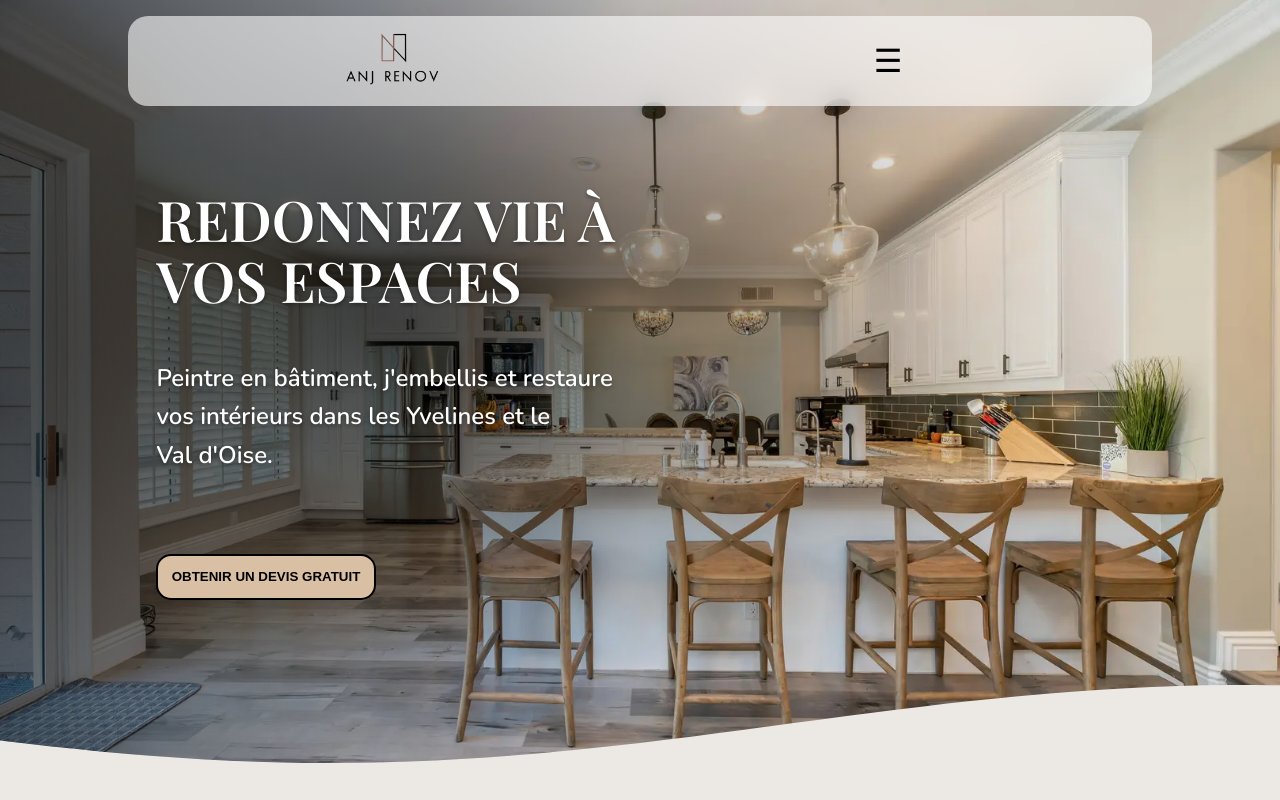
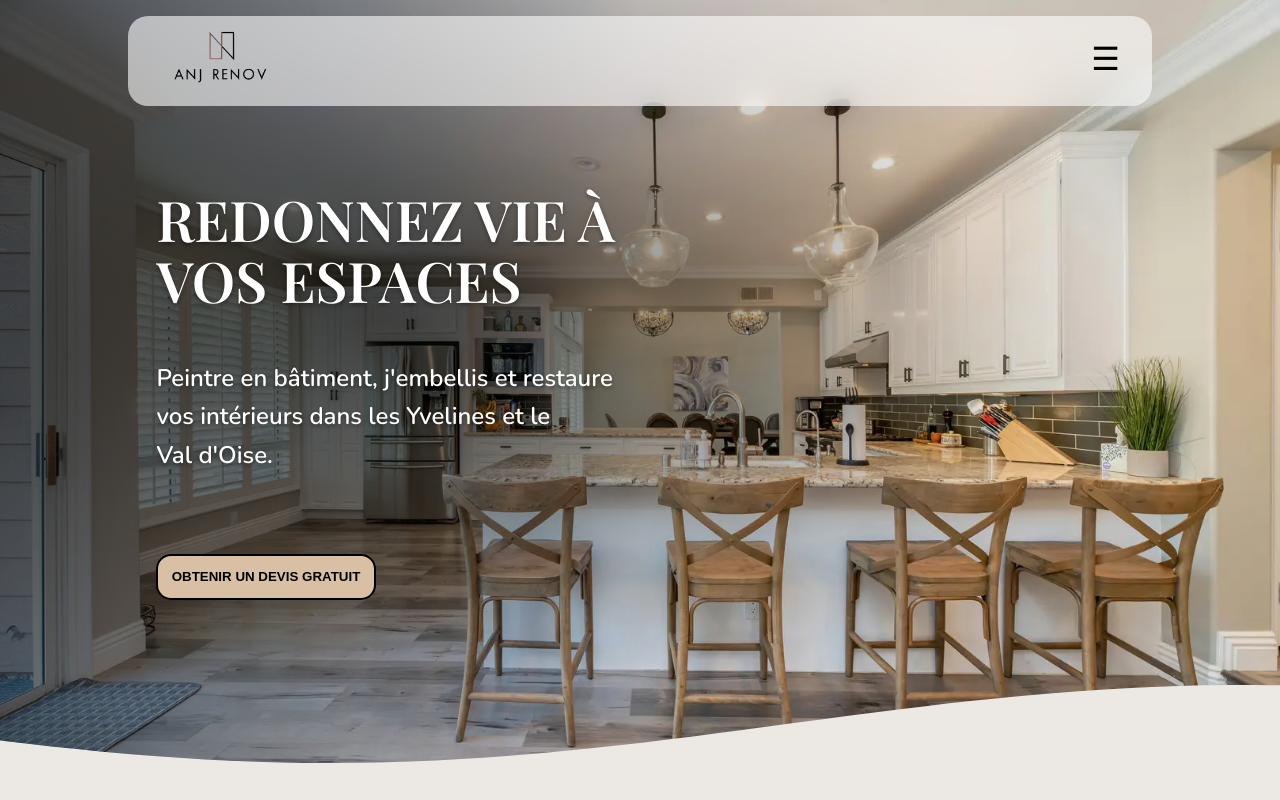
Before and after one commit to aurelienog/renov, a Next.js app: page / in a window 1280 px wide. Shown: the top 800 px of the page. Built offline with nearby package versions, Linux system fonts and the light colour scheme; a web font is replaced by a local one.

Commit message:
fix header

```diff
--- a/src/components/background-image/BackgroundImage.tsx
+++ b/src/components/background-image/BackgroundImage.tsx
@@ -6,9 +6,9 @@ function BackgroundImage({ image }: {image: StaticImageData}): JSX.Element  {
   return (
     <figure className={`full-width ${styles.wrapper}`}>
       <div style={{position: 'relative', width: '100%', height: '100vh'}}>
-        <Image src={image} placeholder='blur' priority sizes="100vw" quality={75} style={{ objectFit: 'cover', width: '100%', height:'100vh' }}
+        <Image src={image} placeholder='blur' priority sizes="100vw" quality={75} style={{ objectFit: 'cover', width: '100%', height:'100%' }}
         alt="montre une cuisine spacieuse et lumineuse. L'esthétique générale est épurée, élégante et moderne. Il y a un îlot de cuisine avec quatre chaises en bois. La cuisine est éclairée par des suspensions et dispose d'une grande fenêtre avec des stores blancs." />
-      <div className={styles.overlay}></div>
+        <div className={styles.overlay}></div>
       </div>
     </figure>
   )
--- a/src/components/hamburger-menu/styles.module.css
+++ b/src/components/hamburger-menu/styles.module.css
@@ -15,7 +15,7 @@
 }
 }
 
-@media (min-width: 85em) {
+@media (min-width: 1510px) {
   .hamburger {
     display: none;
   }
--- a/src/components/header/Header.tsx
+++ b/src/components/header/Header.tsx
@@ -1,11 +1,11 @@
 'use client'
 
 import React, { JSX, useRef, useState } from 'react';
-import Image, { StaticImageData } from "next/image";
-import Link from "next/link";
+
 import NavigationBar from '../navigation-bar/NavigationBar';
 import styles from './styles.module.css';
 import { motion, useMotionValueEvent, useScroll } from 'framer-motion';
+import { StaticImageData } from 'next/image';
 
 function Header({ logo }: { logo: StaticImageData }): JSX.Element {
   // ref to detect click outside the header and close the menu if open
@@ -68,10 +68,7 @@ function Header({ logo }: { logo: StaticImageData }): JSX.Element {
     transition={{ duration: 0.2}}
     ref={headerRef}
     >
-      <Link href={"/"}>
-        <Image src={logo} alt='logo ANJ - home' width={120} height={60} style={{ position: 'relative'}}/>
-      </Link>
-      <NavigationBar containerRef={headerRef}/>
+      <NavigationBar containerRef={headerRef} logo={logo}/>
     </motion.header>
   )
 }
--- a/src/components/header/styles.module.css
+++ b/src/components/header/styles.module.css
@@ -3,11 +3,6 @@
   position: sticky;
   top: 1rem;
   z-index: 100;
-  display: grid;
-  grid-template-columns: 1fr 1fr ;
-  justify-content: space-between;
-  align-items: center;
-  gap: 2rem;
   padding: 0.5em 2rem;
   width: 80%;
   margin-left: auto;
@@ -18,20 +13,8 @@
   /* box-shadow: 0 2px 10px rgba(0,0,0,0.05);
   border: 1px solid rgba(255,255,255,0.2); */
 
-  & a {
-    margin: auto;
-  }
-
   & > a:focus {
-    border: solid 1px black;
+    border: solid 1px bla ck;
     offset: -10px;
   }
-
 }
-
-@media (min-width: 85em) {
-  .header {
-    grid-template-columns: 1fr 6fr ;
-    justify-content: center;
-  }
-}
--- a/src/components/navigation-bar/NavigationBar.tsx
+++ b/src/components/navigation-bar/NavigationBar.tsx
@@ -3,8 +3,9 @@ import styles from './styles.module.css';
 import Link from "next/link";
 import Button from '../button/Button';
 import HamburgerMenu from '../hamburger-menu/HamburgerMenu';
+import Image, { StaticImageData } from "next/image";
 
-function NavigationBar({ containerRef }: { containerRef: React.RefObject<HTMLElement | null> }): JSX.Element {
+function NavigationBar({ containerRef, logo }: { logo: StaticImageData, containerRef: React.RefObject<HTMLElement | null> }): JSX.Element {
     const [open, setOpen] = useState(false);
     const menuRef = useRef<HTMLUListElement>(null);
 
@@ -33,11 +34,11 @@ function NavigationBar({ containerRef }: { containerRef: React.RefObject<HTMLEle
 
   return (
     <nav className={`${styles.navbar}`}>
+      <Link href={"/"} onClick={() => setOpen(false)}>
+        <Image src={logo} alt='logo ANJ - home' width={120} height={60} style={{ position: 'relative'}}/>
+      </Link>
       <HamburgerMenu handleClick = { handleClick } open={open}/>
       <ul ref={menuRef} id="main-navigation" className={`${styles.links} ${open ? styles.open : ''} header`}>
-      <li onClick={() => setOpen(false)}>
-          <Link href={"/"}>Accueil</Link>
-        </li>
         <li onClick={() => setOpen(false)}>
           <Link href={"/prestations"}>Prestations</Link>
         </li>
--- a/src/components/navigation-bar/styles.module.css
+++ b/src/components/navigation-bar/styles.module.css
@@ -1,5 +1,11 @@
 .navbar {
+  display: flex;
+  justify-content: space-between;
   text-align: center;
+
+  & :first-child {
+    z-index: 100;
+  }
 
   & a {
     text-decoration: none;
@@ -43,23 +49,33 @@
 }
 
 
-@media (min-width: 85em) {
+@media (min-width: 15g10px) {
+
+  .navbar {
+    justify-content:space-around;
+    gap: 8rem;
+  }
 
   .links {
     position: relative;
     background-color: transparent;
-    display: grid;
-    grid-template-columns: repeat(4, 1fr);
+    display: flex;
+    flex-direction: row;
+    justify-content: end;
+    justify-content: end;
     place-items: center;
     border: none;
 
-
     & li {
-      padding: 0;
+      padding: 0 4rem;
     }
 
-      & li:first-of-type{
-      display: none;
+    & li:first-of-type{
+      margin-top: 0;
+    }
+
+    & li:last-of-type{
+      padding-right: 0;
     }
   }
 }
```
